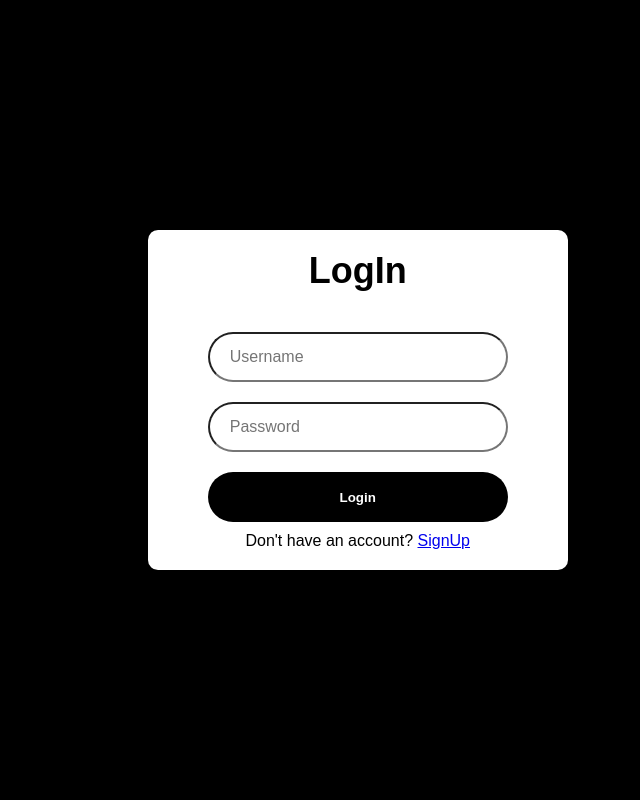
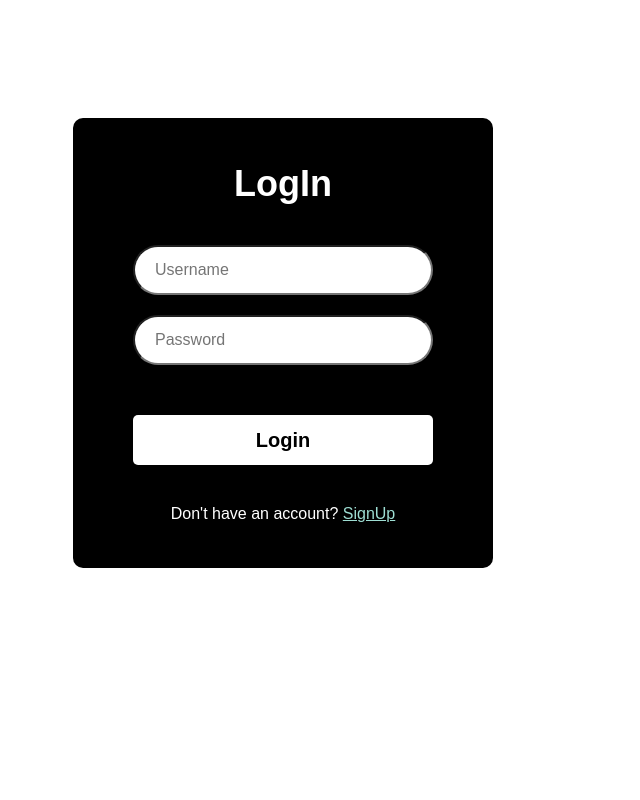
Before and after one commit to JakeHelsel72/DBProject, a PHP site: page /DBProject/ in a window 1280 px wide. Shown: the whole page, without its empty margins (357-997 px from the left). Run offline with PHP 8.4, Linux system fonts and the light colour scheme.

Commit message:
Update login.css

```diff
--- a/login.css
+++ b/login.css
@@ -3,22 +3,71 @@
     padding: 0;
     box-sizing: border-box;
     font-family: sans-serif;
+    color: white;
+    --Primary--: #9eded3;
+    --Secondary--: #ff47f9;
+    --Accent---: #ffb100;
 }
-
-
+/*
 body{
     display: flex;
     justify-content: center;
     align-items: center;
     height: 100vh;
     background-color: black;
+} */
+
+
+/* NAV BAR */
+
+ul{
+    list-style: none;
+}
+
+nav{
+    display: flex;
+    margin: auto;
+    justify-content: space-between;
+    align-items: center;
+    background-color: black;
+    color: white;
+    padding: 0 50px;
+
+}
+
+.logo_img{
+    min-width: 100px;
+    max-width: 150px ;
+}
+
+.nav_links{
+    display: flex;
+}
+
+.link{
+    padding: 10px 0px;
+    cursor: pointer;
+    margin: 0px 20px;
+    font-weight: bold;
+    font-family: "Pixelify Sans", sans-serif;
+}
+
+/*
+
+SIGNUP FORM
+
+*/
+
+a{
+    color: var(--Primary--);
 }
 
 .Login-wrapper{
     width: 420px;
-    background-color: white;
-    color: black;
+    color:white;
+    background-color: black;
     border-radius: 10px;
+    margin: 100px auto;
 }
 
 form{
@@ -26,6 +75,7 @@ form{
     flex-direction: column;
     align-items: center;
     margin: 20px;
+    padding: 45px 20px;
 }
 
 .title{
@@ -48,11 +98,52 @@ input{
     border-radius: 30px;
 }
 
+.error{
+    color: red;
+    padding: 20px 15px;
+    font-size: 30px;
+    text-transform: uppercase;
+    text-align: center;
+}
+
 
 button{
-    border-radius: 30px;
-    font-style: 20px;
+    color: black;
+    background-color: white;
+    font-size: 20px;
     font-weight: bold;
-    background-color: black;
-    color: white;
+    border-radius: 5px;
+    margin: 40px 10px;
+    padding: 10px 20px;
+    transition: all 300ms ease;
+    cursor: pointer;
 }
+
+
+
+/* HOVER EFFECT */
+
+
+button:hover{
+    background-color: var(--Secondary--);
+}
+
+.link__hover-effect{
+    position: relative;
+}
+
+.link__hover-effect:after{
+    content: "";
+    position: absolute;
+    bottom: -3px;
+    height: 3px;
+    width: 0;
+    right: 0;
+    background-color: white;
+    transition: all 300ms ease;
+}
+
+.link__hover-effect:hover:after{
+    left: 0;
+    width: 100%;
+}
```
